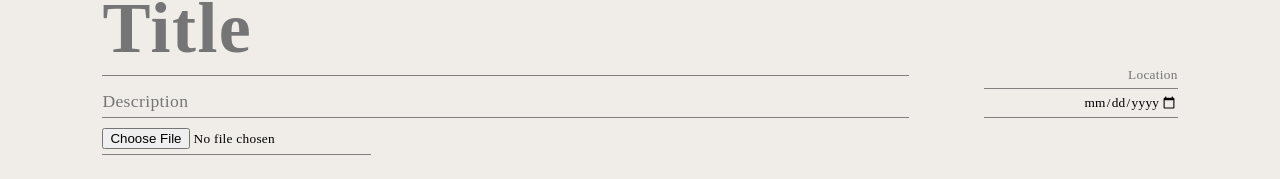
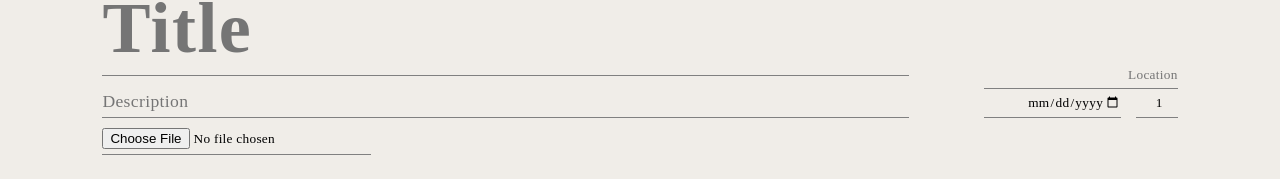
Before and after one commit to ayanomk/blog, a React app: page /admin/create-blog in a window 1280 px wide. Shown: the part 104-283 px from the top of the page. Built offline with nearby package versions, Linux system fonts and the light colour scheme; the HTML template or start-up script is replaced by a standard one; a web font is replaced by a local one.

Commit message:
Add input for day

```diff
--- a/src/pages/CreateBlog.jsx
+++ b/src/pages/CreateBlog.jsx
@@ -14,6 +14,7 @@ function CreateBlog() {
         description: '',
         locationInput: '',
         dateInput: '',
+        day: 1,
         hero: '',
         sections: [
             {
@@ -168,7 +169,10 @@ function CreateBlog() {
                     </div>
                     <div className='dateLocation'>
                         <input type="text" name="locationInput" value={formData.locationInput} onChange={handleChange} placeholder='Location' />
-                        <input type="date" name="dateInput" value={formData.dateInput} onChange={handleChange} placeholder='Date' />
+                        <div style={{display:"flex",}}>
+                            <input type="date" name="dateInput" value={formData.dateInput} onChange={handleChange} placeholder='Date' />
+                            <input type="number" name="day" value={formData.day} onChange={handleChange} placeholder='Day' style={{width: "30%", marginLeft:"15px"}} />
+                        </div>
                     </div>
                 </div>
                 <div className='heroInput'>
```
Also changed, not shown: 1 other file (tests, documents, lock files or other folders).
